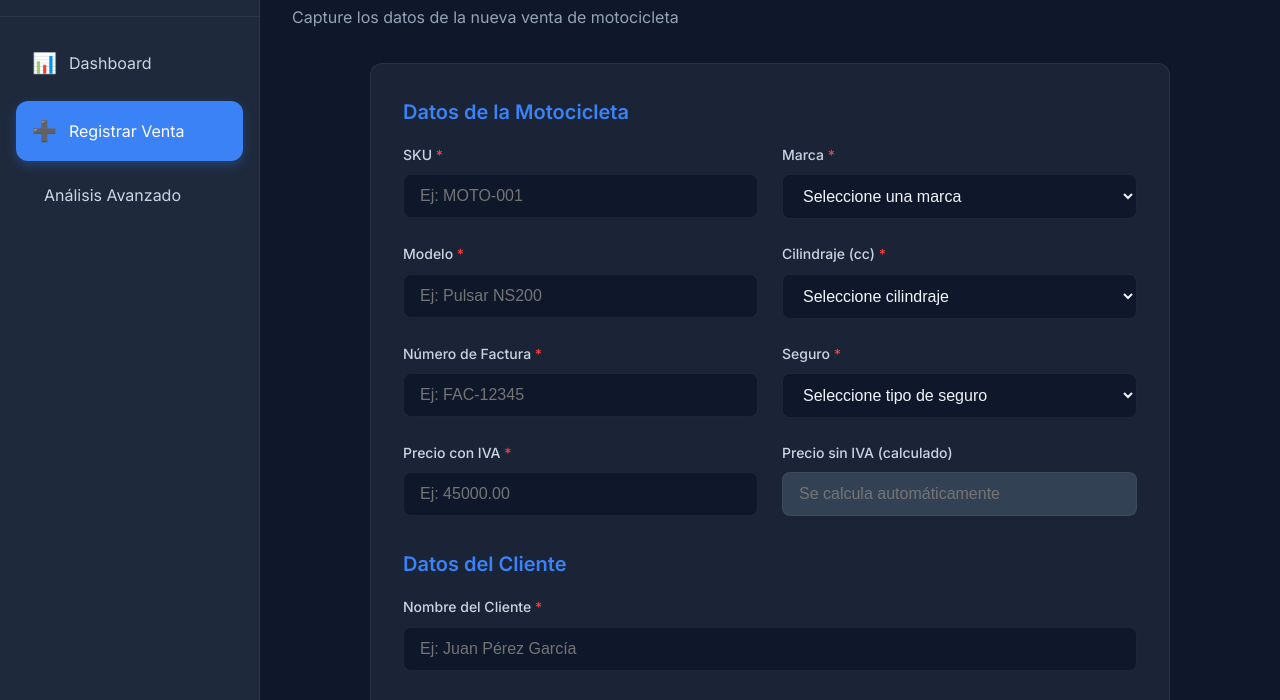
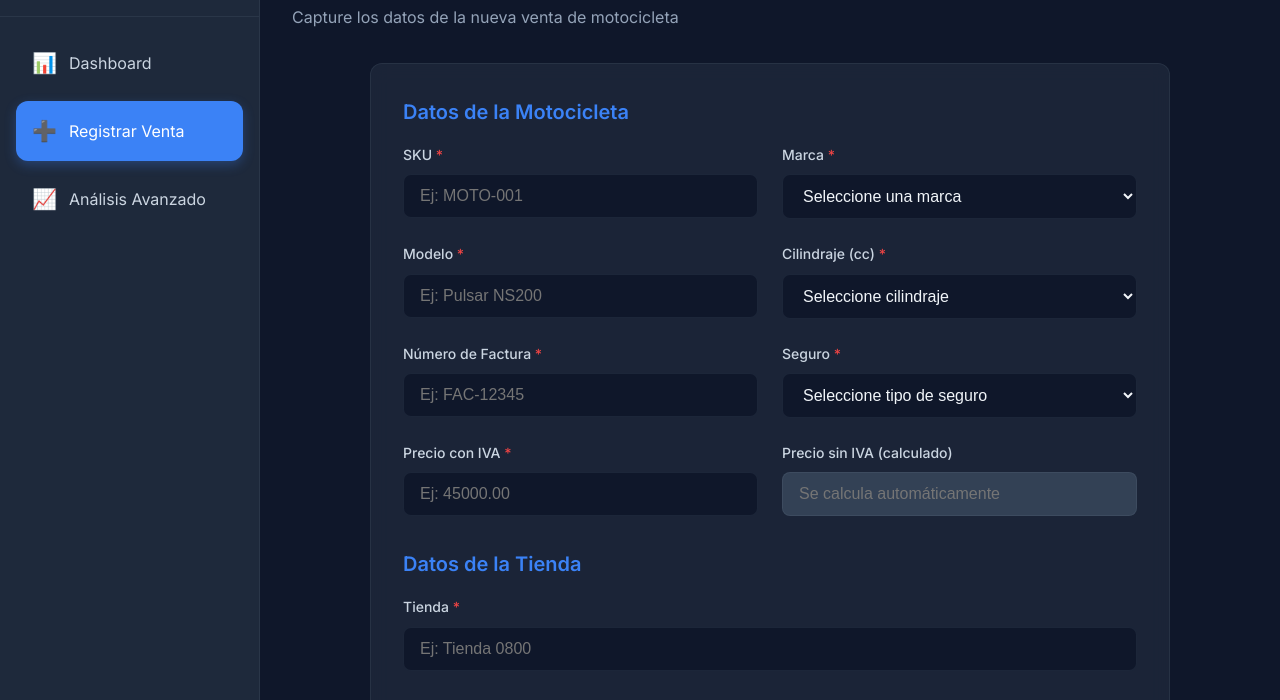
Before and after one commit to zelttikDevv/MotoControl-v3, a plain HTML site: page captura.html in a window 1280 px wide. Shown: the part 86-786 px from the top of the page. Drawn offline with Linux system fonts and the light colour scheme.

Commit message:
Update captura.html

```diff
--- a/captura.html
+++ b/captura.html
@@ -30,7 +30,7 @@
                     <span>Registrar Venta</span>
                 </a>
                 <a href="analisis.html" class="nav-item">
-                    <span class="nav-icon"></span>
+                    <span class="nav-icon">📈</span>
                     <span>Análisis Avanzado</span>
                 </a>
             </nav>
@@ -86,6 +86,7 @@
                                 </select>
                                 <span class="form-error">Seleccione un cilindraje válido</span>
                             </div>
+
                             <div class="form-group">
                                 <label for="factura" class="form-label required">Número de Factura</label>
                                 <input type="text" id="factura" name="factura" class="form-input" placeholder="Ej: FAC-12345" required minlength="3" maxlength="50">
@@ -117,12 +118,12 @@
                     </div>
 
                     <div class="form-section">
-                        <h2 class="form-section-title">Datos del Cliente</h2>
+                        <h2 class="form-section-title">Datos de la Tienda</h2>
                         <div class="form-grid">
                             <div class="form-group">
-                                <label for="cliente" class="form-label required">Nombre del Cliente</label>
-                                <input type="text" id="cliente" name="cliente" class="form-input" placeholder="Ej: Juan Pérez García" required minlength="3" maxlength="200">
-                                <span class="form-error">El nombre del cliente es obligatorio (mínimo 3 caracteres)</span>
+                                <label for="cliente" class="form-label required">Tienda</label>
+                                <input type="text" id="cliente" name="cliente" class="form-input" placeholder="Ej: Tienda 0800" required minlength="3" maxlength="200">
+                                <span class="form-error">La tienda es obligatoria (mínimo 3 caracteres)</span>
                             </div>
                         </div>
                     </div>
@@ -154,4 +155,4 @@
     <script src="js/api.js"></script>
     <script src="js/captura.js"></script>
 </body>
-                        </html>
+                                    </html>
```
